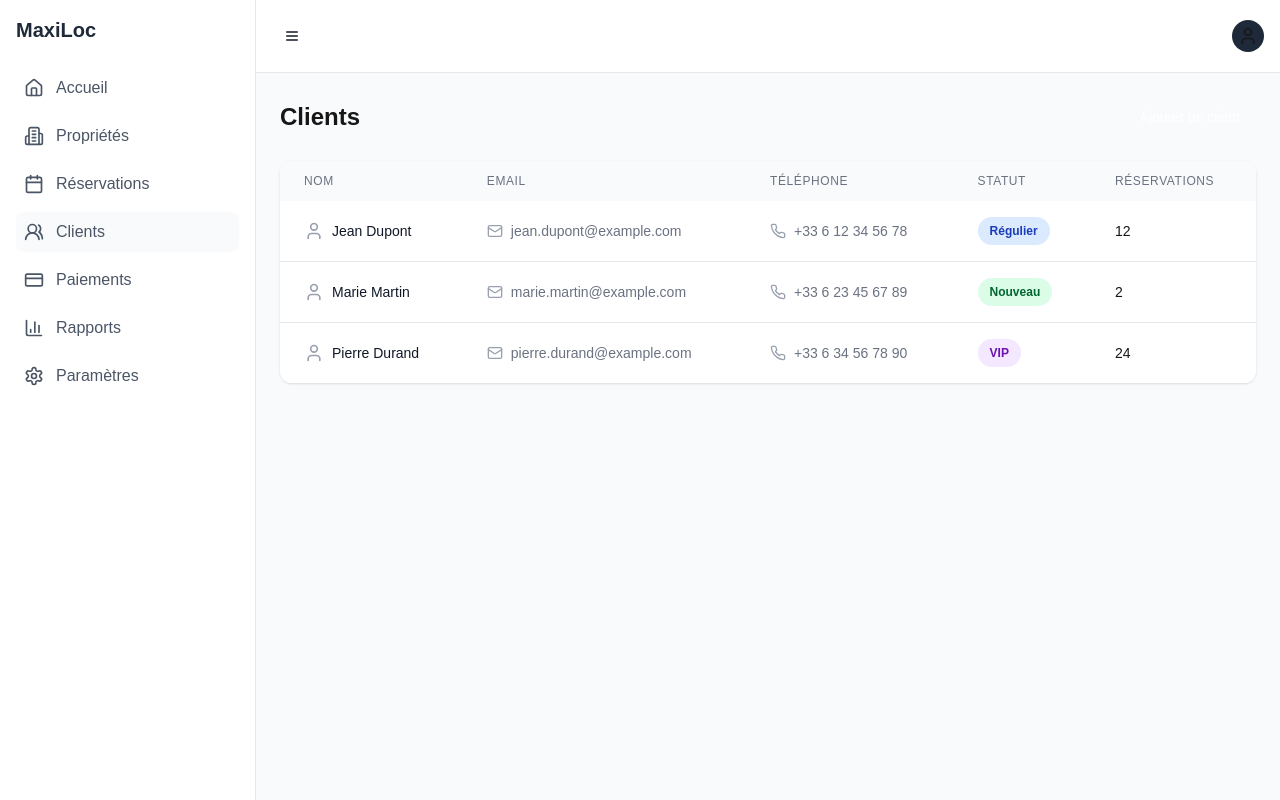
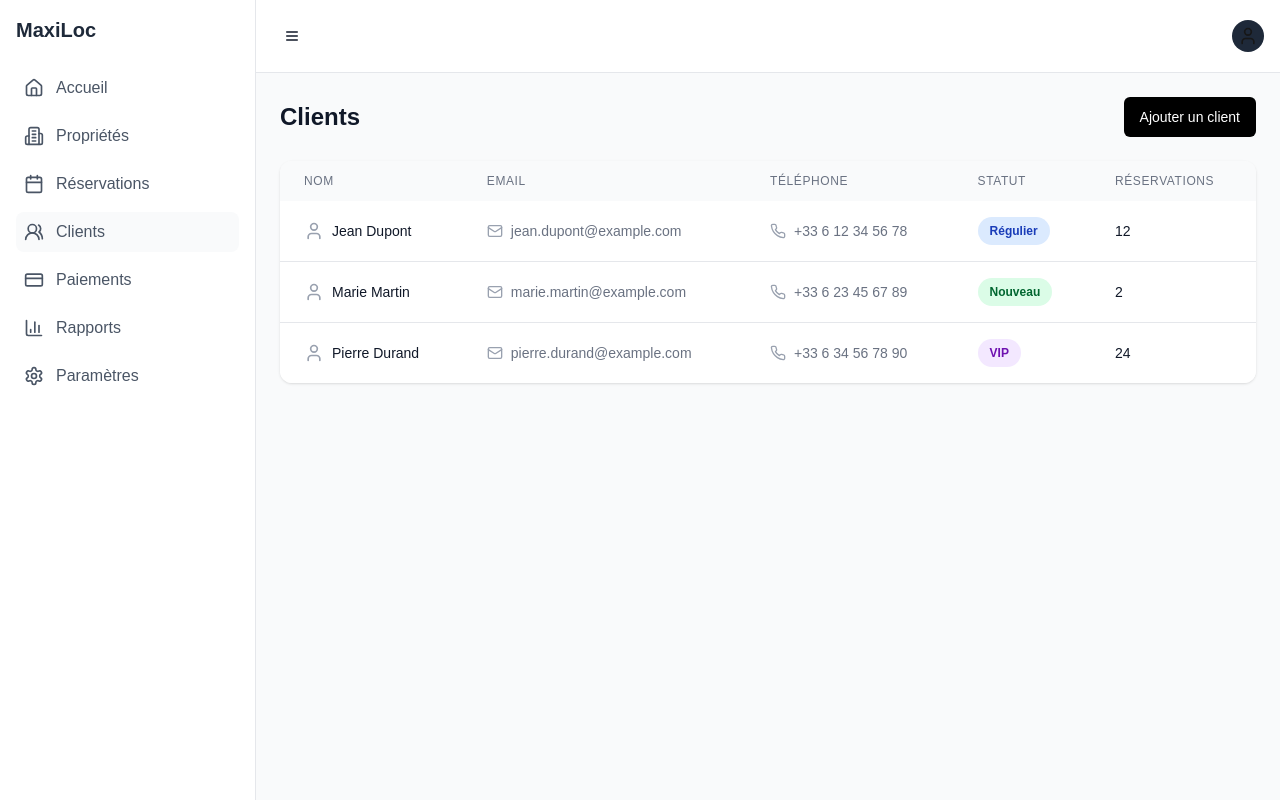
Before and after one commit to CHANG-Toma/maxi-loc, a Next.js app: page /dashboard/clients in a window 1280 px wide. Built offline with nearby package versions, Linux system fonts and the light colour scheme.

Commit message:
fix(clients/page): ux/ui

```diff
--- a/src/app/dashboard/clients/page.tsx
+++ b/src/app/dashboard/clients/page.tsx
@@ -7,6 +7,7 @@ import { Button } from "../../../components/ui/button";
 import Dashboard from "../page";
 
 export default function ClientsPage() {
+  // Récupérer les clients de la base de données ici
   const clients = [
     {
       id: 1,
@@ -38,8 +39,8 @@ export default function ClientsPage() {
     <Dashboard>
       <div className="space-y-6">
         <div className="flex justify-between items-center">
-          <h2 className="text-2xl font-bold">Clients</h2>
-          <Button className="bg-primary text-white">
+          <h2 className="text-2xl font-bold text-gray-900">Clients</h2>
+          <Button className="bg-black text-white hover:bg-primary/90 cursor-pointer">
             Ajouter un client
           </Button>
         </div>
@@ -108,7 +109,7 @@ export default function ClientsPage() {
                         }
                       </span>
                     </td>
-                    <td className="px-6 py-4 whitespace-nowrap text-sm font-medium text-primary">
+                    <td className="px-6 py-4 whitespace-nowrap text-sm font-medium text-gray-900">
                       {client.bookings}
                     </td>
                   </motion.tr>
```
